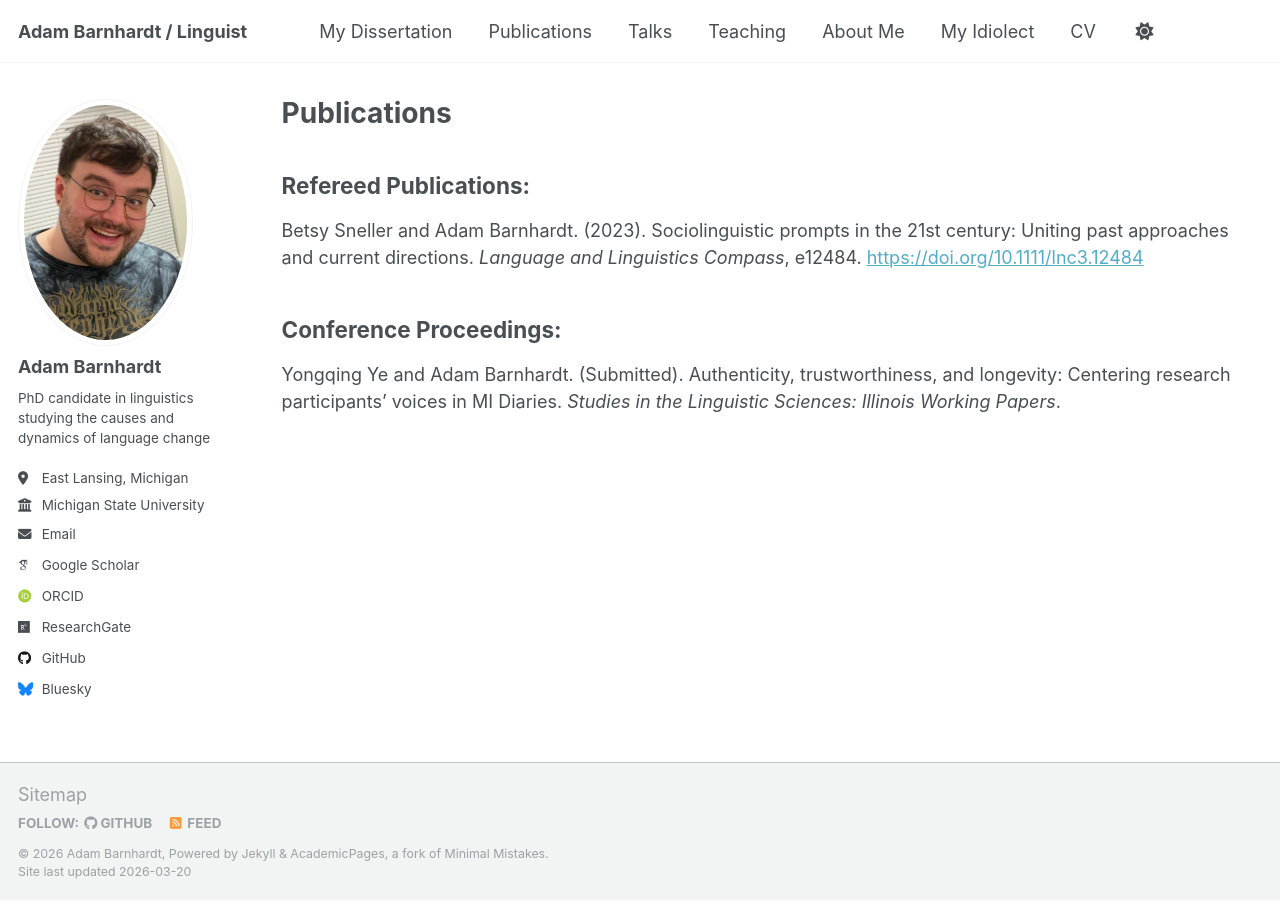
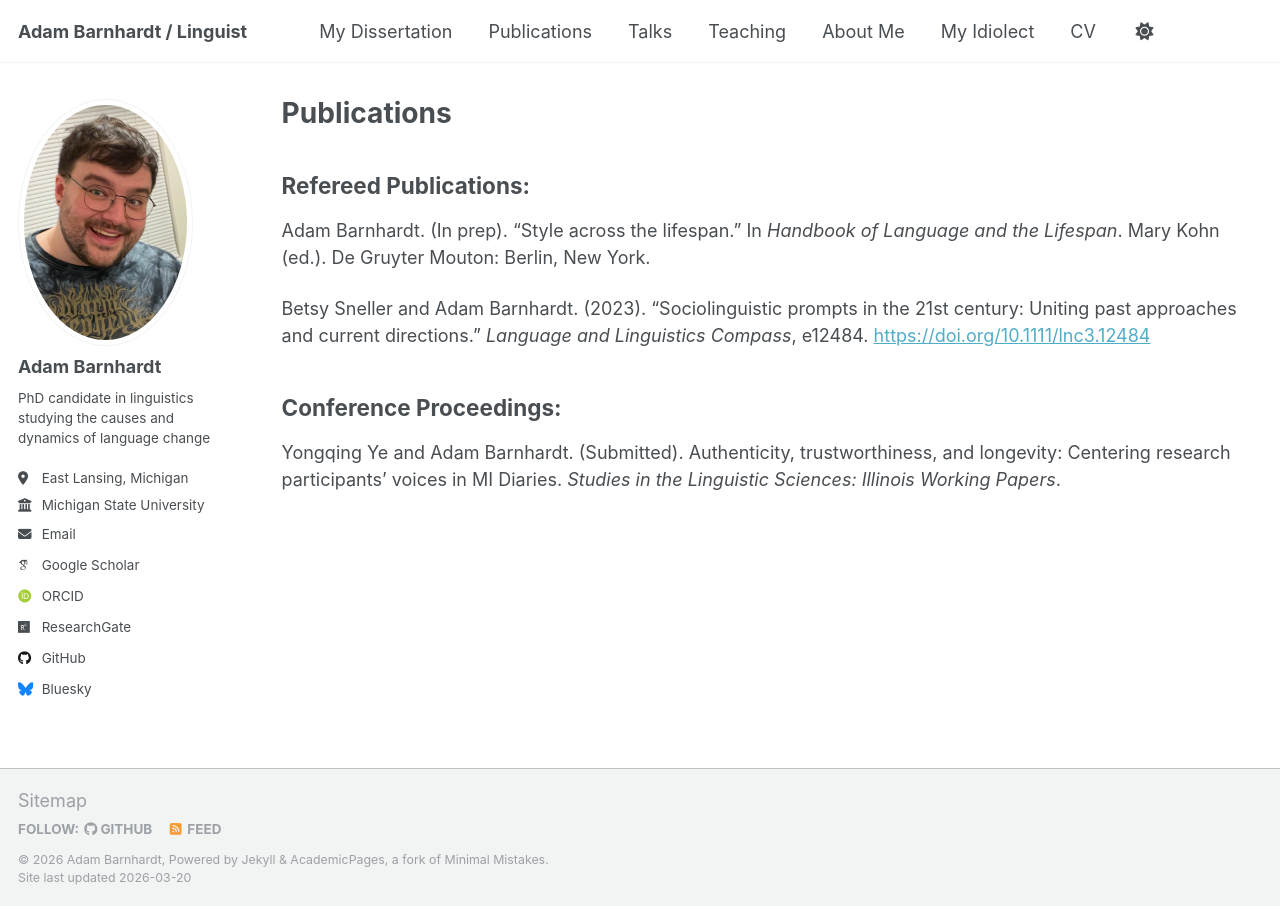
Before and after one commit to adambarnhardt/adambarnhardt.github.io, a Jekyll site: the page built from _pages/publications.md, in a window 1280 px wide. Built offline with Jekyll 4.4.1, drawn with Linux system fonts in a browser that asks for light colours; some web fonts are replaced; a script that is not in the unit is left out.

Commit message:
Update publications section with new entries

```diff
--- a/_pages/publications.md
+++ b/_pages/publications.md
@@ -7,7 +7,9 @@ author_profile: true
 
 ## Refereed Publications:
 
-Betsy Sneller and Adam Barnhardt. (2023). Sociolinguistic prompts in the 21st century: Uniting past approaches and current directions. *Language and Linguistics Compass*, e12484. [https://doi.org/10.1111/lnc3.12484](https://doi.org/10.1111/lnc3.12484)
+Adam Barnhardt. (In prep). "Style across the lifespan." In *Handbook of Language and the Lifespan*. Mary Kohn (ed.). De Gruyter Mouton: Berlin, New York.
+
+Betsy Sneller and Adam Barnhardt. (2023). "Sociolinguistic prompts in the 21st century: Uniting past approaches and current directions." *Language and Linguistics Compass*, e12484. [https://doi.org/10.1111/lnc3.12484](https://doi.org/10.1111/lnc3.12484)
 
 ## Conference Proceedings:
 
```
